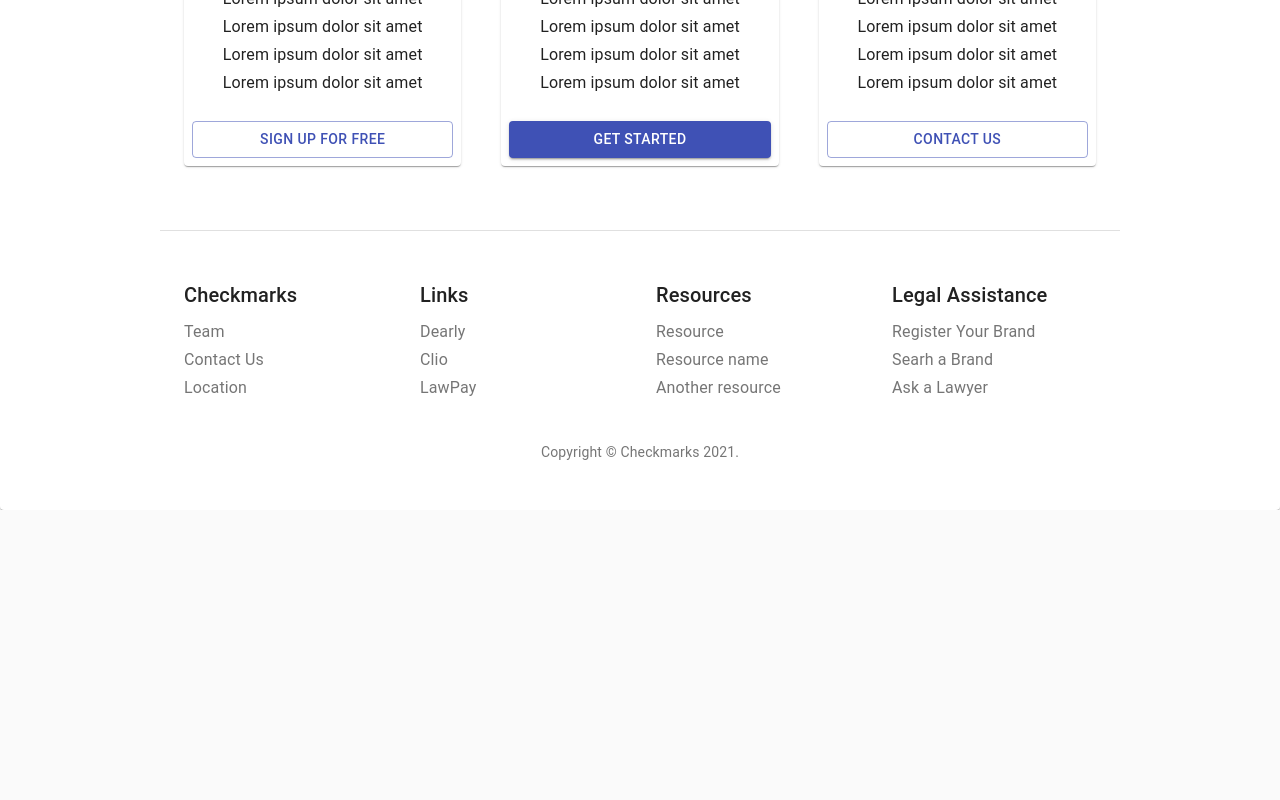
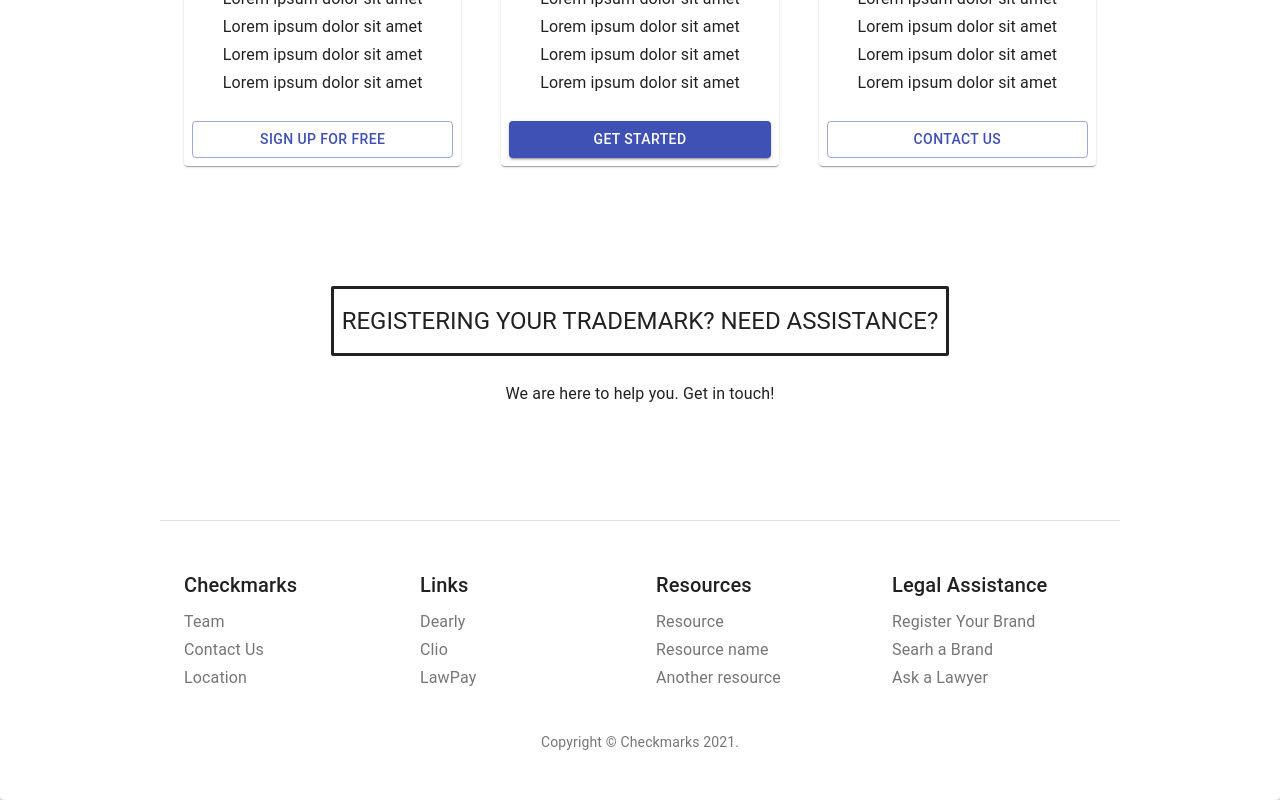
Before and after one commit to BCIT-SSD-2020-21/industry-project-checkmarks, a React (Create React App) app: page / in a window 1280 px wide. Shown: the part 2478-3278 px from the top of the page. Before the commit the page ends 2988 px from the top, so only its background shows below. Built offline with nearby package versions, Linux system fonts and the light colour scheme; no server answers.

Commit message:
import cta.js

```diff
--- a/src/layouts/Landing.js
+++ b/src/layouts/Landing.js
@@ -11,6 +11,7 @@ import TrademarkSearch from '../components/LandingPage/TrademarkSearch';
 import About from '../components/LandingPage/About';
 import Faq from '../components/LandingPage/Faq';
 import Pricing from '../components/LandingPage/Pricing';
+import Cta from '../components/LandingPage/Cta';
 import Footer from '../components/LandingPage/Footer';
 
 export default function Landing(darkMode) {
@@ -52,6 +53,7 @@ export default function Landing(darkMode) {
             <About />
             <Faq />
             <Pricing />
+            <Cta/>
             <Footer />
         </Box>
     );
```
